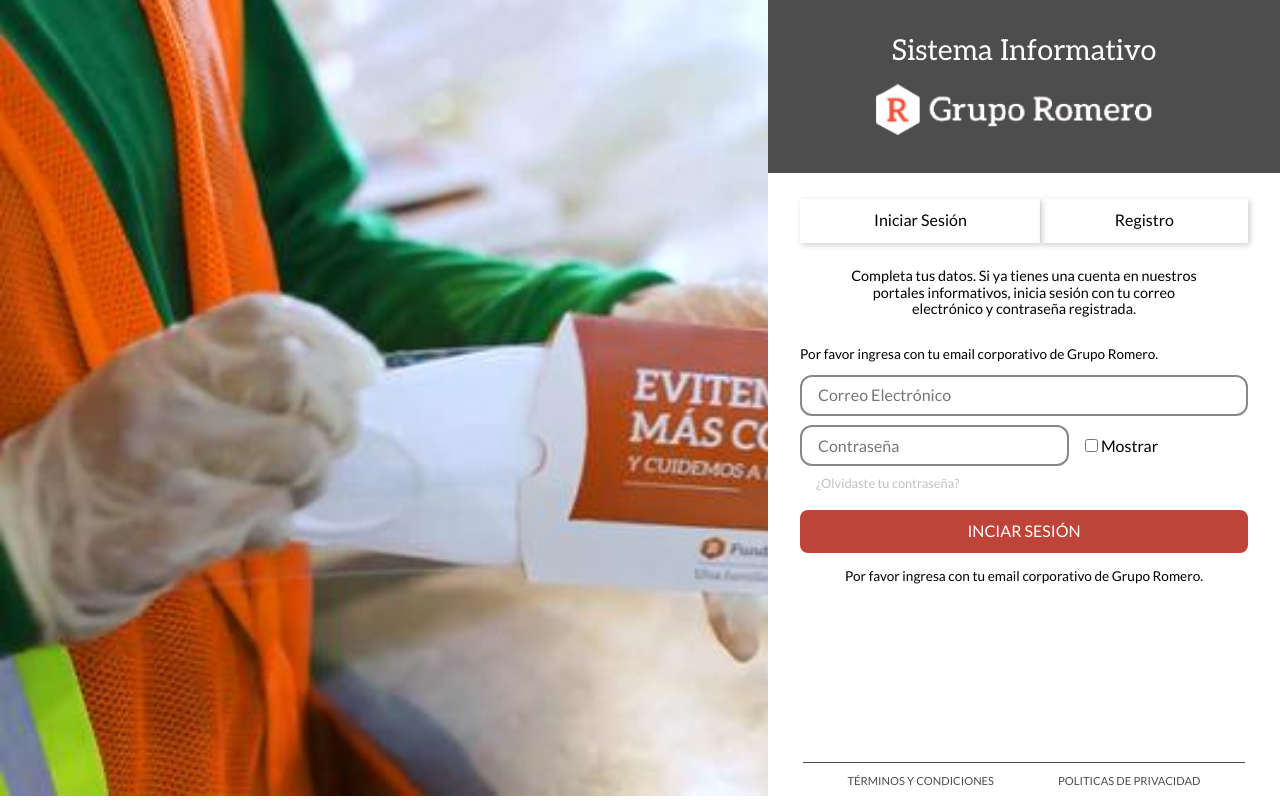
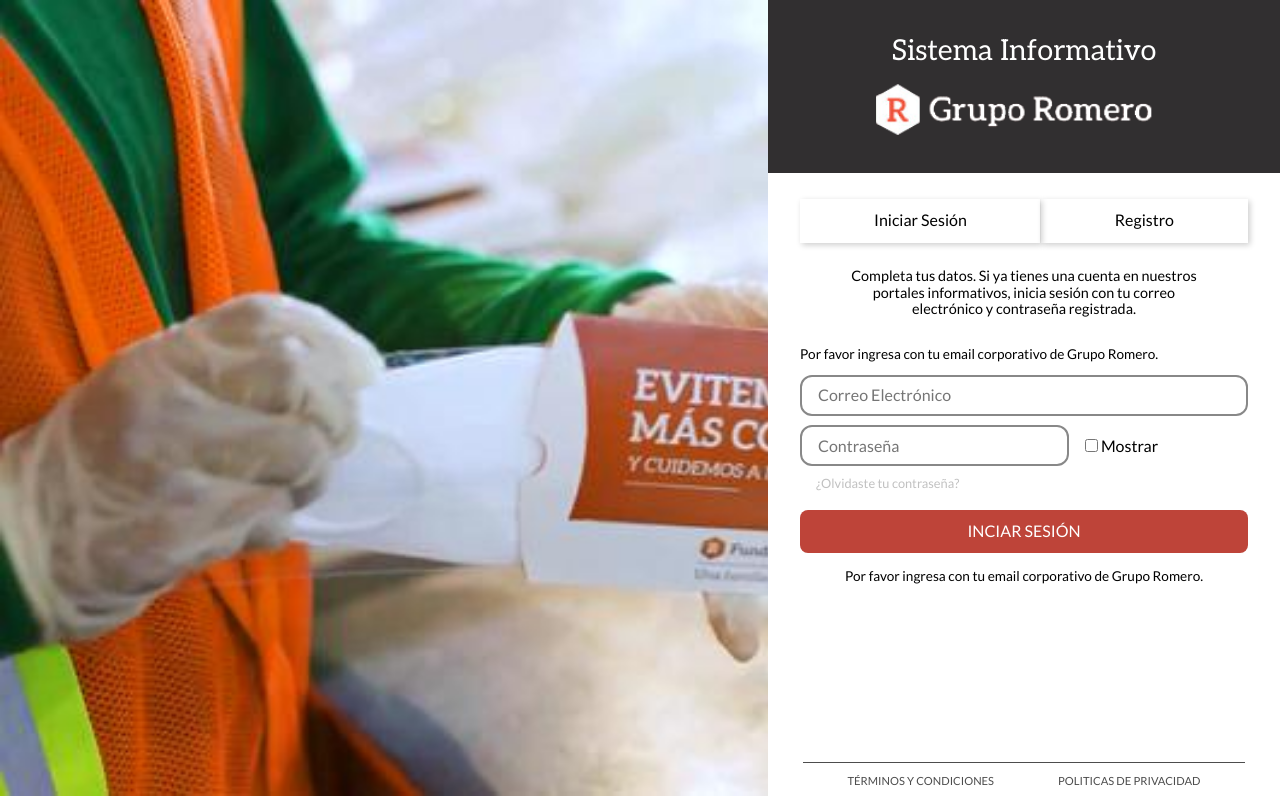
Before and after one commit to JimmyLoloy98/GrupoRomeroSASS, a website: page login.html in a window 1280 px wide. Shown: the top 802 px of the page. Drawn offline with Linux system fonts and the light colour scheme.

Commit message:
Style: change colors values by variables

```diff
--- a/assets/layout/login.scss
+++ b/assets/layout/login.scss
@@ -17,7 +17,7 @@
     background-color: #fff;
     font-family: 'Lato', sans-serif;
     header{
-      background-color: $gray-container;
+      background-color: $black;
       color: #fff;
       display: flex;
       flex-direction: column;
```
Also changed, not shown: style.css, 1 other file.
